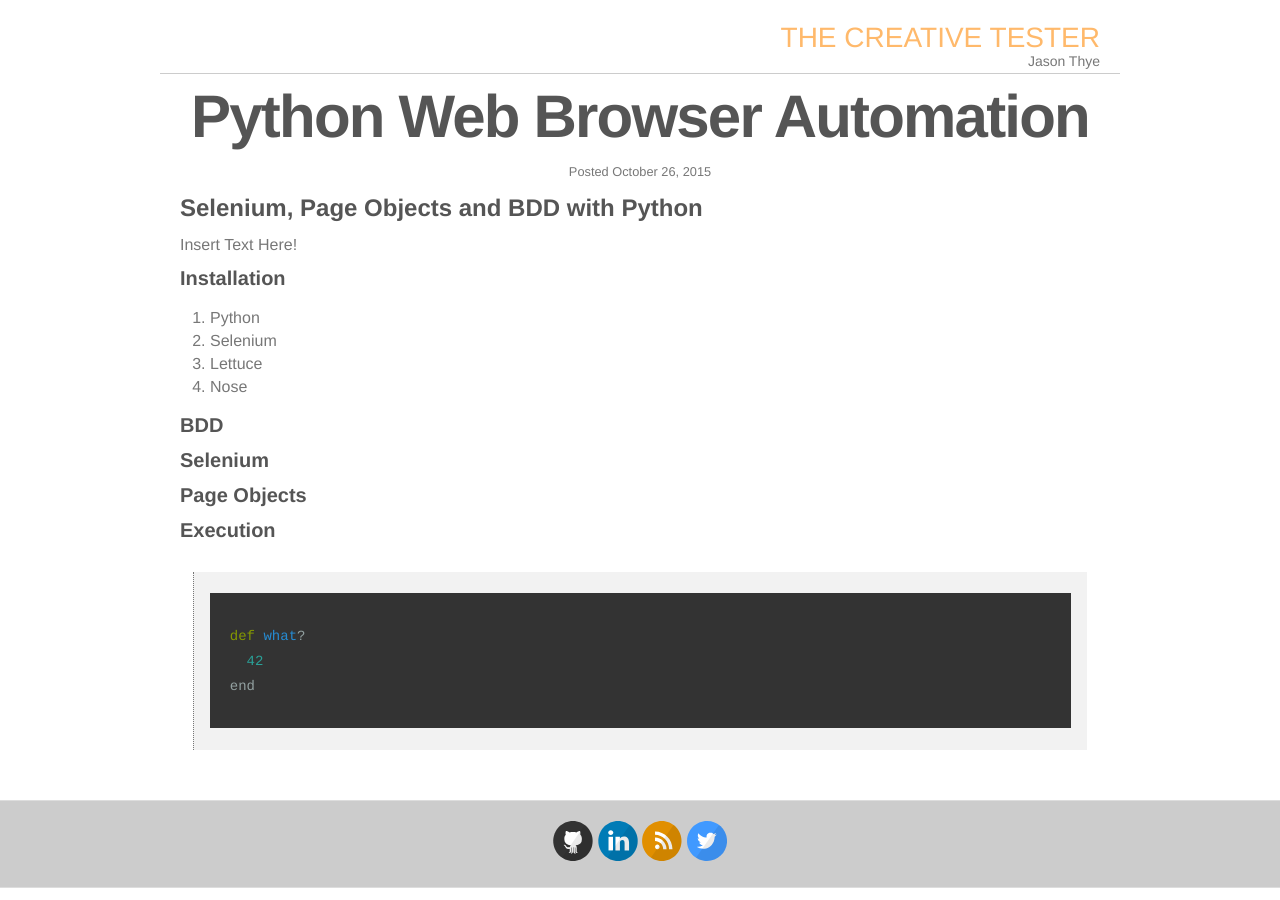
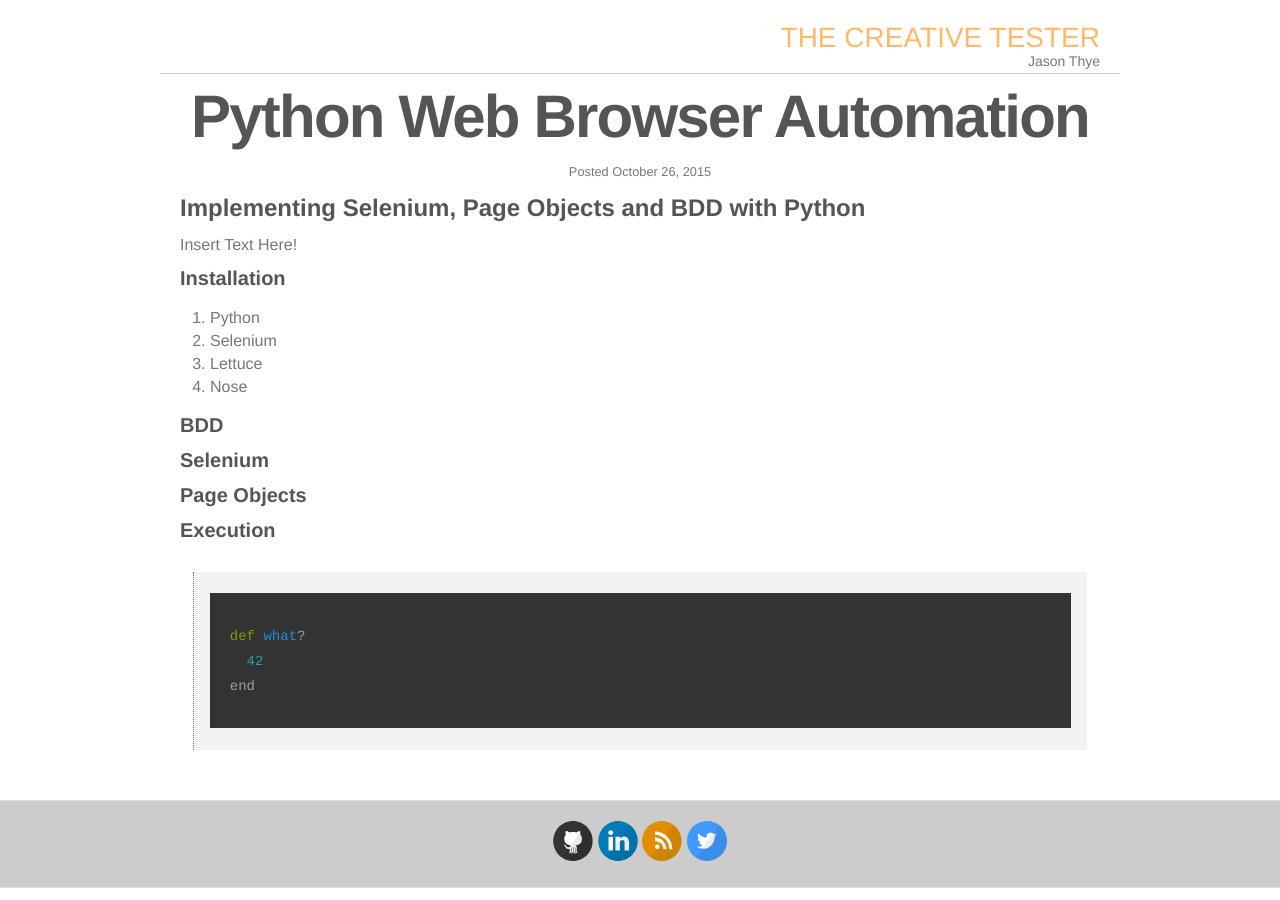
Before and after one commit to the-creative-tester/blog, a Jekyll site: the page built from _posts/2015-10-26-Python-Browser-Automation.md, in a window 1280 px wide. Built offline with Jekyll 4.4.1, drawn with Linux system fonts in a browser that asks for light colours; nearby versions of some CDN libraries.

Commit message:
Update 2015-10-26-Python-Browser-Automation.md

```diff
--- a/_posts/2015-10-26-Python-Browser-Automation.md
+++ b/_posts/2015-10-26-Python-Browser-Automation.md
@@ -8,7 +8,7 @@ colour:
 
 
 
-## Selenium, Page Objects and BDD with Python
+## Implementing Selenium, Page Objects and BDD with Python
 
 Insert Text Here!
 
```
